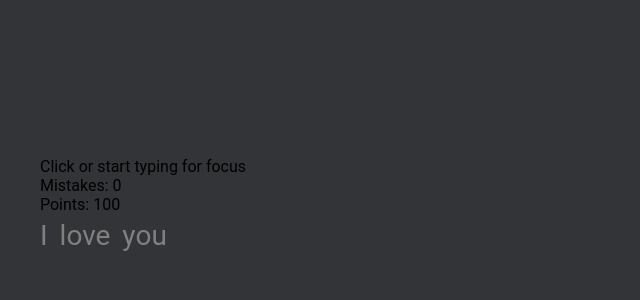
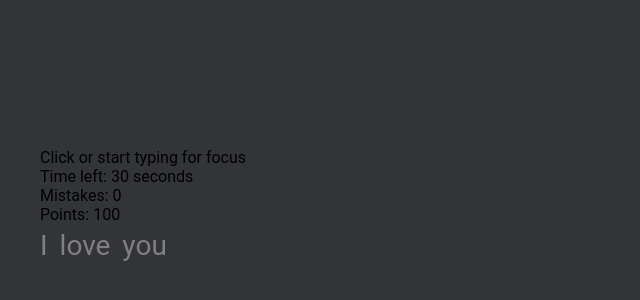
Before and after one commit to mirayatech/TypeRush, a React app: page / in a window 1280 px wide. Shown: the part 192-492 px from the top of the page, without its empty margins (0-640 px from the left). Built offline with nearby package versions, Linux system fonts and the light colour scheme; the HTML template or start-up script is replaced by a standard one.

Commit message:
feat: Integrate typing speed measurement and countdown timer

```diff
--- a/src/components/home/home.tsx
+++ b/src/components/home/home.tsx
@@ -11,6 +11,9 @@ export function Home() {
   const [isFocused, setIsFocused] = useState<boolean>(false);
   const inputRef = useRef<HTMLInputElement>(null);
   const [isCompleted, setIsCompleted] = useState<boolean>(false);
+  const [startTime, setStartTime] = useState<number | null>(null);
+  const [endTime, setEndTime] = useState<number | null>(null);
+  const [timer, setTimer] = useState<number>(30);
 
   useEffect(() => {
     const focusInput = () => {
@@ -35,8 +38,24 @@ export function Home() {
     };
   }, []);
 
+  useEffect(() => {
+    let interval: NodeJS.Timeout | null = null;
+    if (isFocused && !isCompleted && timer > 0) {
+      interval = setInterval(() => {
+        setTimer((prevTimer) => prevTimer - 1);
+      }, 1000);
+    } else if (timer <= 0) {
+      setIsCompleted(true);
+    }
+
+    return () => {
+      if (interval) clearInterval(interval);
+    };
+  }, [isFocused, isCompleted, timer]);
+
   const handleChange = (event: React.ChangeEvent<HTMLInputElement>) => {
-    if (isCompleted) return;
+    if (!startTime) setStartTime(Date.now());
+    if (isCompleted || timer <= 0) return;
 
     let newValue = event.target.value;
     let currentMistakes = mistakes;
@@ -44,6 +63,7 @@ export function Home() {
     if (newValue.length >= text.length) {
       newValue = newValue.slice(0, text.length);
       setIsCompleted(true);
+      setEndTime(Date.now());
       calculatePoints(currentMistakes);
     }
 
@@ -57,6 +77,13 @@ export function Home() {
     }
 
     setInput(newValue);
+  };
+
+  const calculateWPM = () => {
+    if (!startTime || !endTime) return 0;
+    const timeTaken = (endTime - startTime) / 60000;
+    const wordCount = text.split(" ").length;
+    return (wordCount / timeTaken).toFixed(2);
   };
 
   const calculatePoints = (mistakes: number) => {
@@ -144,6 +171,7 @@ export function Home() {
       {isCompleted ? (
         <div>
           <p>You've finished typing the sentence!</p>
+          <p>WPM: {calculateWPM()}</p>
           <p>Total Points: {points - mistakes + earnedPoints}</p>
           <p>Points Earned: {earnedPoints}</p>
           <p>Letter Mistakes: {mistakes}</p>
@@ -160,6 +188,7 @@ export function Home() {
         </div>
       ) : (
         <>
+          <div>Time left: {timer} seconds</div>
           <div>Mistakes: {mistakes}</div>
           <div>Points: {points}</div>
           <div className={styles.text}>{renderText()}</div>
```
